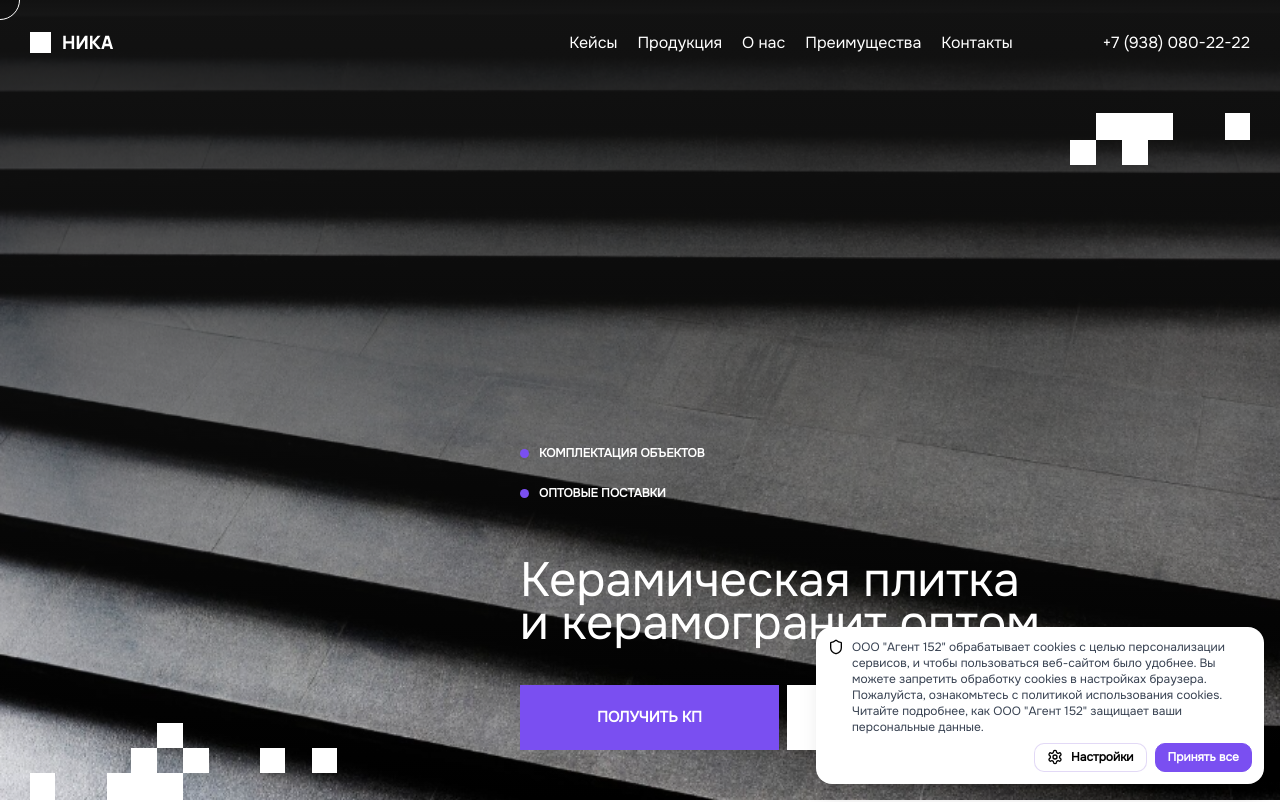
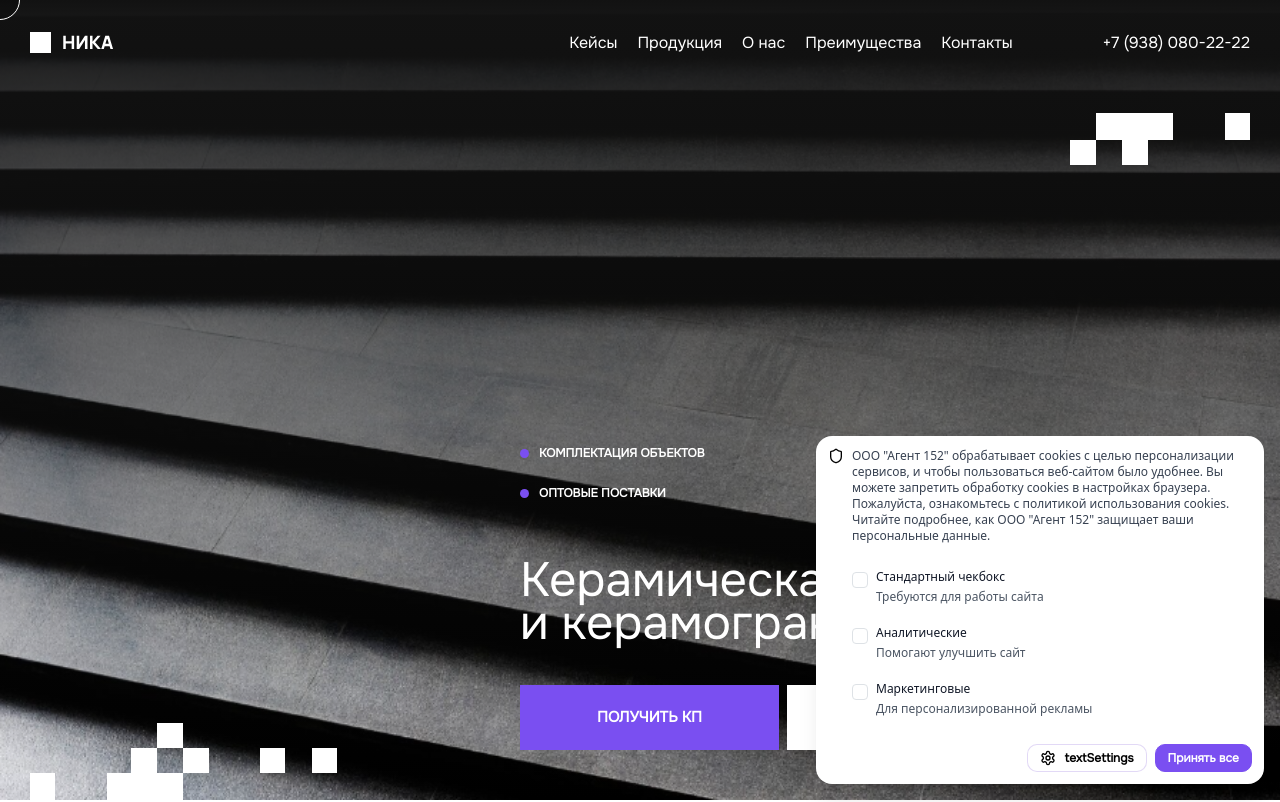
Before and after one commit to klavrenuk/nika, a Vue app: page / in a window 1280 px wide. Shown: the top 802 px of the page. Built offline with nearby package versions, Linux system fonts and the light colour scheme; a web font is replaced by a local one; what vue-yandex-maps would draw is missing.

Commit message:
форматнул cookie как обычный файл

```diff
--- /dev/null
+++ b/public/cookie-lib/cookie-banner.css
@@ -0,0 +1,114 @@
+.app-cookie-banner {
+    position: fixed;
+    bottom: 1rem;
+    right: 1rem;
+    z-index: 10000;
+    box-shadow:
+            0 20px 25px -5px rgba(0, 0, 0, 0.1),
+            0 8px 10px -6px rgba(0, 0, 0, 0.1);
+    transition: box-shadow 0.3s ease;
+    background: #fff;
+    width: 100%;
+    max-width: 448px;
+    border-radius: 16px;
+    padding: 12px;
+    display: grid;
+    grid-template-columns: 16px auto;
+    gap: 8px;
+    cursor: default !important;
+}
+
+.app-cookie-banner__container {
+    display: flex;
+    flex-direction: column;
+    gap: 8px;
+}
+
+.app-cookie-banner__icon {
+    height: 16px;
+    width: 16px;
+    object-fit: cover;
+}
+
+.app-cookie-banner__text {
+    color: rgb(55, 65, 81);
+    font-size: 12px;
+    line-height: 16px;
+}
+
+.app-cookie-banner__control {
+    display: flex;
+    gap: .5rem;
+    align-items: center;
+    justify-content: flex-end;
+}
+
+.app-cookie-banner__btn {
+    padding: 4px 12px;
+    font-size: 12px !important;
+    font-weight: 700 !important;
+    border-radius: 10px;
+    border: 1px solid rgba(110, 67, 210, 0.2);
+    background: rgb(255, 255, 255);
+}
+
+.app-cookie-banner__btn.accept {
+    border: 1px solid #7A4FF1;
+    background: #7A4FF1;
+    color: #fff;
+}
+
+.app-cookie-banner__btn img {
+    width: 16px;
+    height: 16px;
+    object-fit: cover;
+}
+
+.btn-container {
+    display: flex;
+    gap: 8px;
+    align-items: center;
+}
+
+.app-cookie-banner__list {
+    display: flex;
+    flex-direction: column;
+    gap: 1rem;
+    list-style: none;
+    padding-left: 0;
+}
+
+.app-cookie-banner__list li {
+    list-style: none;
+}
+
+.app-cookie-banner__list li .text-container {
+    display: flex;
+    flex-direction: column;
+    gap: 2px;
+}
+
+.app-cookie-banner__list li .text-top {
+    color: rgb(17, 24, 39);
+    font-size: 12px;
+}
+
+.app-cookie-banner__list li .text-bottom {
+    color: rgb(75, 85, 99);
+    font-size: 12px;
+}
+
+.app-cookie-banner__list li .form-check {
+    display: flex;
+    gap: 8px;
+}
+
+@media all and (max-width: 1200px) {
+    .app-cookie-banner {
+        width: 100%;
+        max-width: calc(100% - 1rem);
+        left: 0;
+        right: 0;
+        margin: 0 auto;
+    }
+}
--- a/public/index.html
+++ b/public/index.html
@@ -6,11 +6,73 @@
     <meta name="viewport" content="width=device-width,initial-scale=1.0">
     <link rel="icon" href="<%= BASE_URL %>favicon.ico">
     <title>Ника</title>
+    <link rel="stylesheet" href="/cookie-lib/cookie-banner.css" />
   </head>
   <body>
     <noscript>
       <strong>We're sorry but <%= htmlWebpackPlugin.options.title %> doesn't work properly without JavaScript enabled. Please enable it to continue.</strong>
     </noscript>
+
+    <div>
+        <div class="app-cookie-banner">
+            <img src="/images/icon-settings.svg" alt="" class="app-cookie-banner__icon" />
+
+            <div class="app-cookie-banner__container">
+                <p class="app-cookie-banner__text">
+                    ООО "Агент 152" обрабатывает cookies с целью персонализации сервисов, и чтобы пользоваться веб-сайтом было удобнее. Вы можете запретить обработку сookies в настройках браузера. Пожалуйста, ознакомьтесь с политикой использования cookies. Читайте подробнее, как ООО "Агент 152" защищает ваши персональные данные.
+                </p>
+
+                <ul class="app-cookie-banner__list">
+                    <li>
+                        <div class="form-check">
+                            <input class="form-check-input" type="checkbox" id="default" />
+                            <label class="form-check-label" for="default">
+                                <div class="text-container">
+                                    <span class="text-top">Стандартный чекбокс</span>
+                                    <span class="text-bottom">Требуются для работы сайта</span>
+                                </div>
+                            </label>
+                        </div>
+                    </li>
+
+                    <li>
+                        <div class="form-check">
+                            <input class="form-check-input" type="checkbox" id="analytics" />
+                            <label class="form-check-label" for="analytics">
+                                <div class="text-container">
+                                    <span class="text-top">Аналитические</span>
+                                    <span class="text-bottom">Помогают улучшить сайт</span>
+                                </div>
+                            </label>
+                        </div>
+                    </li>
+
+                    <li>
+                        <div class="form-check">
+                            <input class="form-check-input" type="checkbox" id="market" />
+                            <label class="form-check-label" for="market">
+                                <div class="text-container">
+                                    <span class="text-top">Маркетинговые</span>
+                                    <span class="text-bottom">Для персонализированной рекламы</span>
+                                </div>
+                            </label>
+                        </div>
+                    </li>
+                </ul>
+
+                <div class="app-cookie-banner__control">
+                    <button class="app-cookie-banner__btn">
+                        <div class="btn-container">
+                            <img src="/images/icon-btn-settings.svg" alt="" />
+                            <span>textSettings</span>
+                        </div>
+                    </button>
+                    <button class="app-cookie-banner__btn accept">Принять все</button>
+                </div>
+            </div>
+        </div>
+    </div>
+
     <div id="app"></div>
     <!-- built files will be auto injected -->
   </body>
--- a/src/App.vue
+++ b/src/App.vue
@@ -15,7 +15,7 @@
     <Contacts class="scroll-animate" />
     <Footer class="scroll-animate" />
 
-    <AppCookieBanner v-if="isShowContent" />
+<!--    <AppCookieBanner v-if="isShowContent" />-->
   </div>
 </template>
 
--- a/src/components/AppCookieBanner.vue
+++ b/src/components/AppCookieBanner.vue
@@ -10,7 +10,6 @@ const textSettings =  computed(() => {
 })
 
 const handleClickSettings = () => {
-  console.log('check');
   isOpenList.value = !isOpenList.value;
 }
 
```
